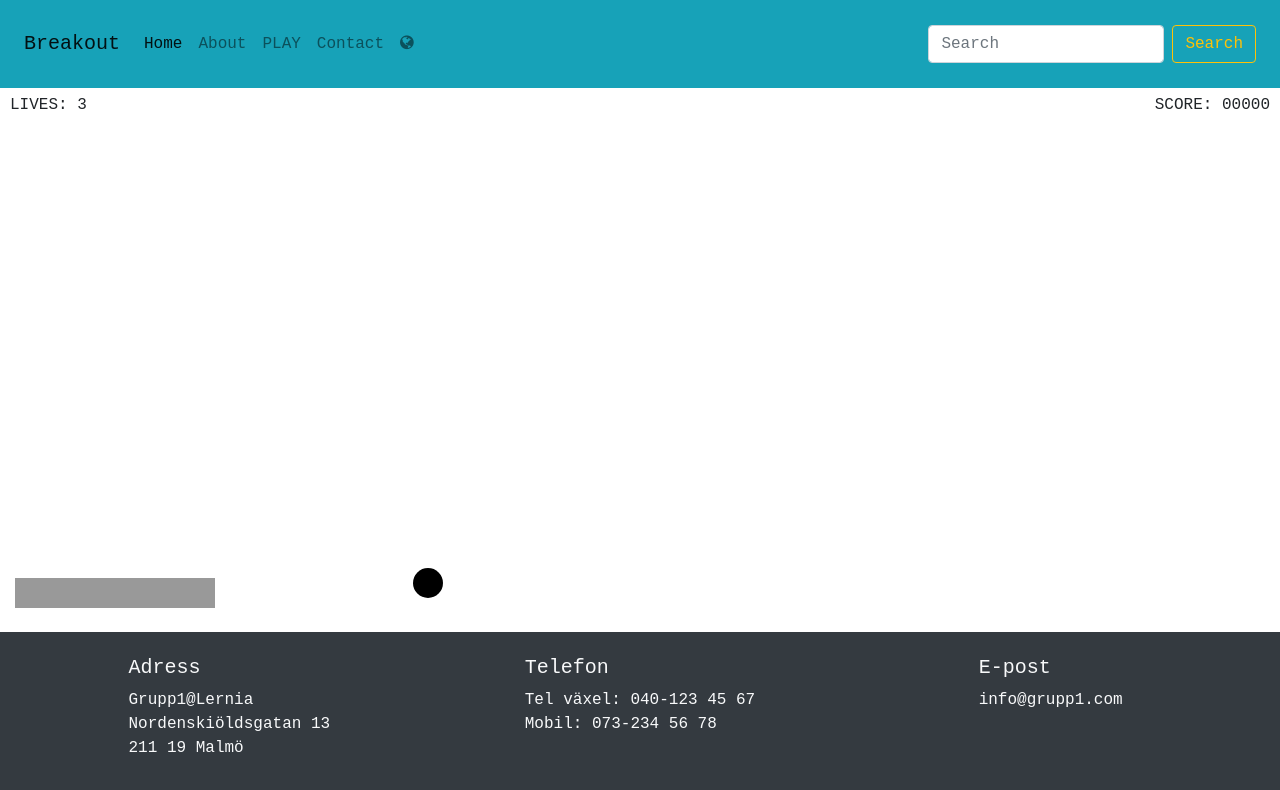
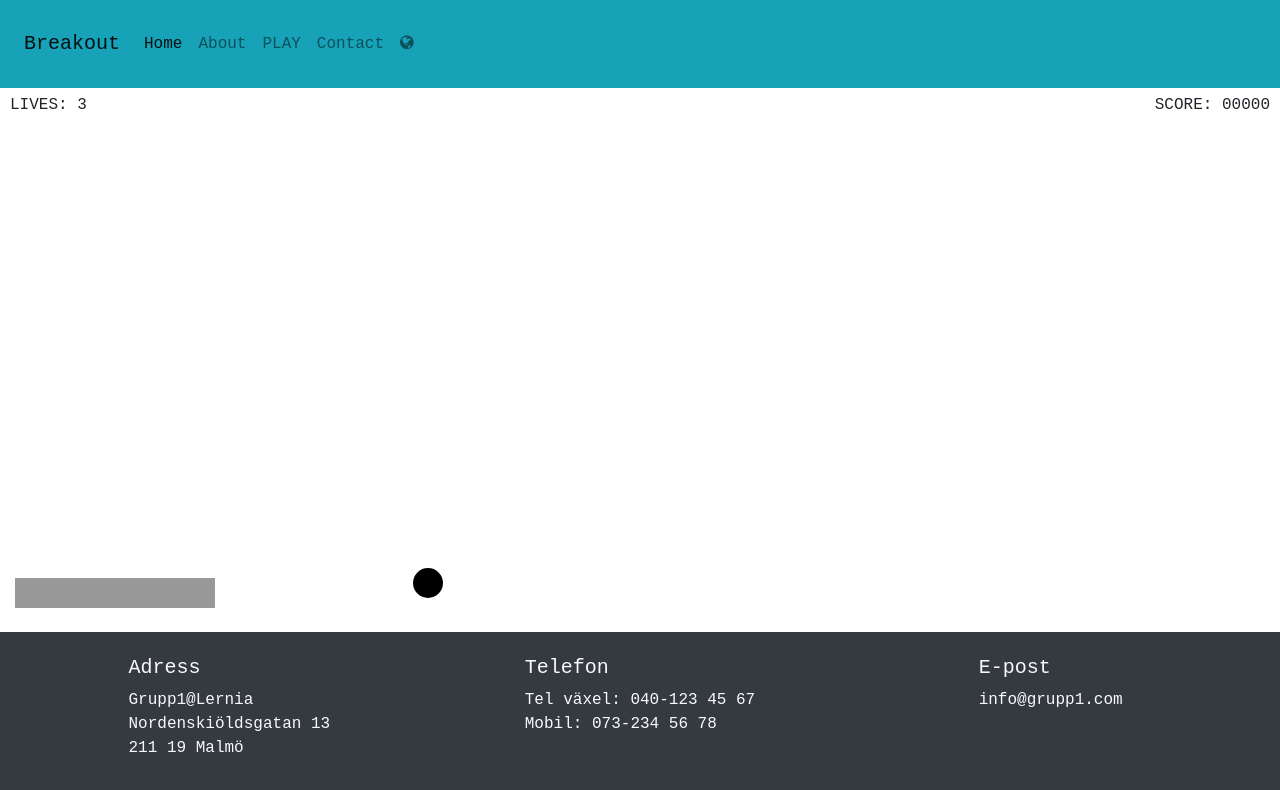
Before and after one commit to DanielKeArvidsson/dxball, a website: page www/index.html in a window 1280 px wide. Drawn offline with nearby package versions, Linux system fonts and the light colour scheme; a web font is replaced by a local one.

Commit message:
tar bort 'search'

```diff
--- a/www/index.html
+++ b/www/index.html
@@ -37,10 +37,6 @@
             <a class="nav-link" href="#"><i class="fa fa-globe" href="#"></i></a>
           </li>
         </ul>
-        <form class="form-inline my-2 my-lg-0">
-          <input class="form-control mr-sm-2" type="search" placeholder="Search">
-          <button class="btn btn-outline-warning my-2 my-sm-0" type="submit">Search</button>
-        </form>
       </div>
     </nav>
   </header>
```
